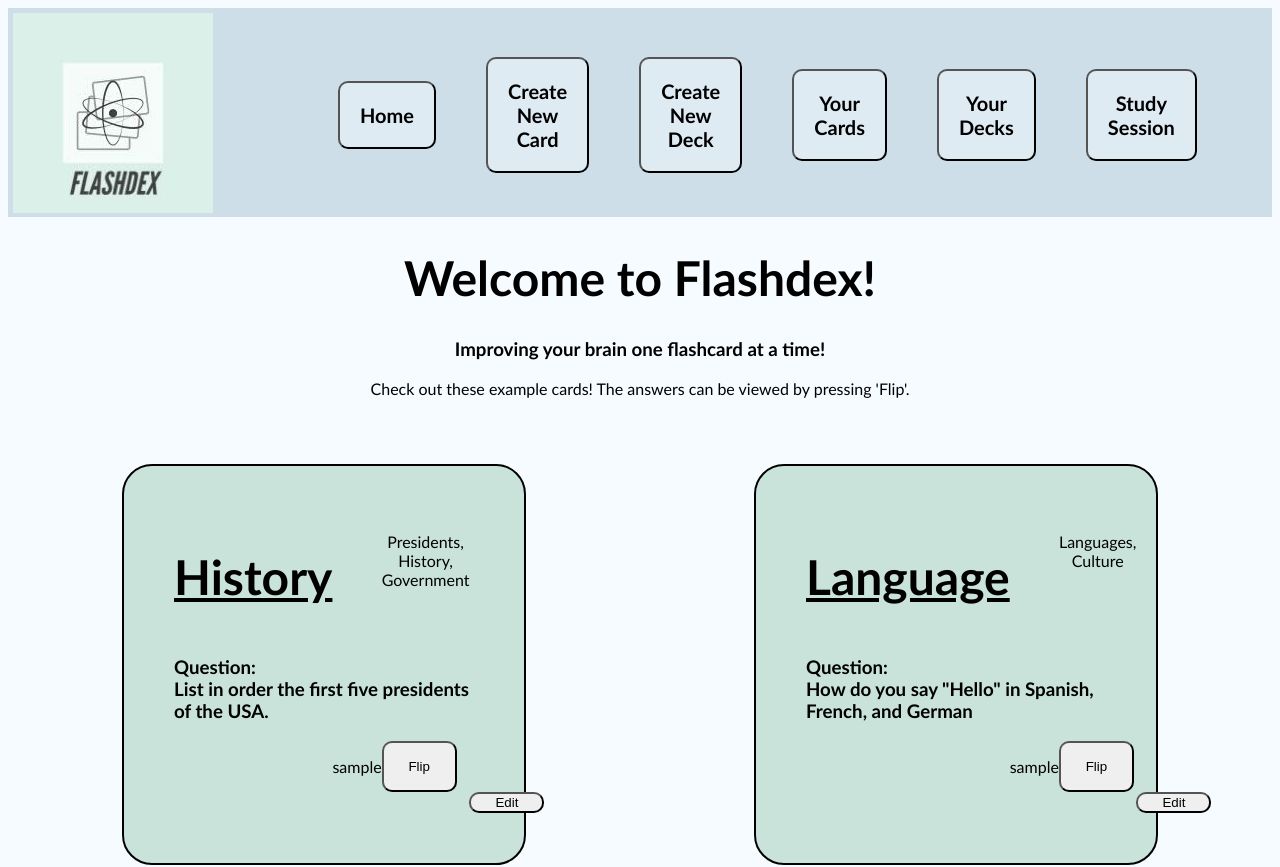
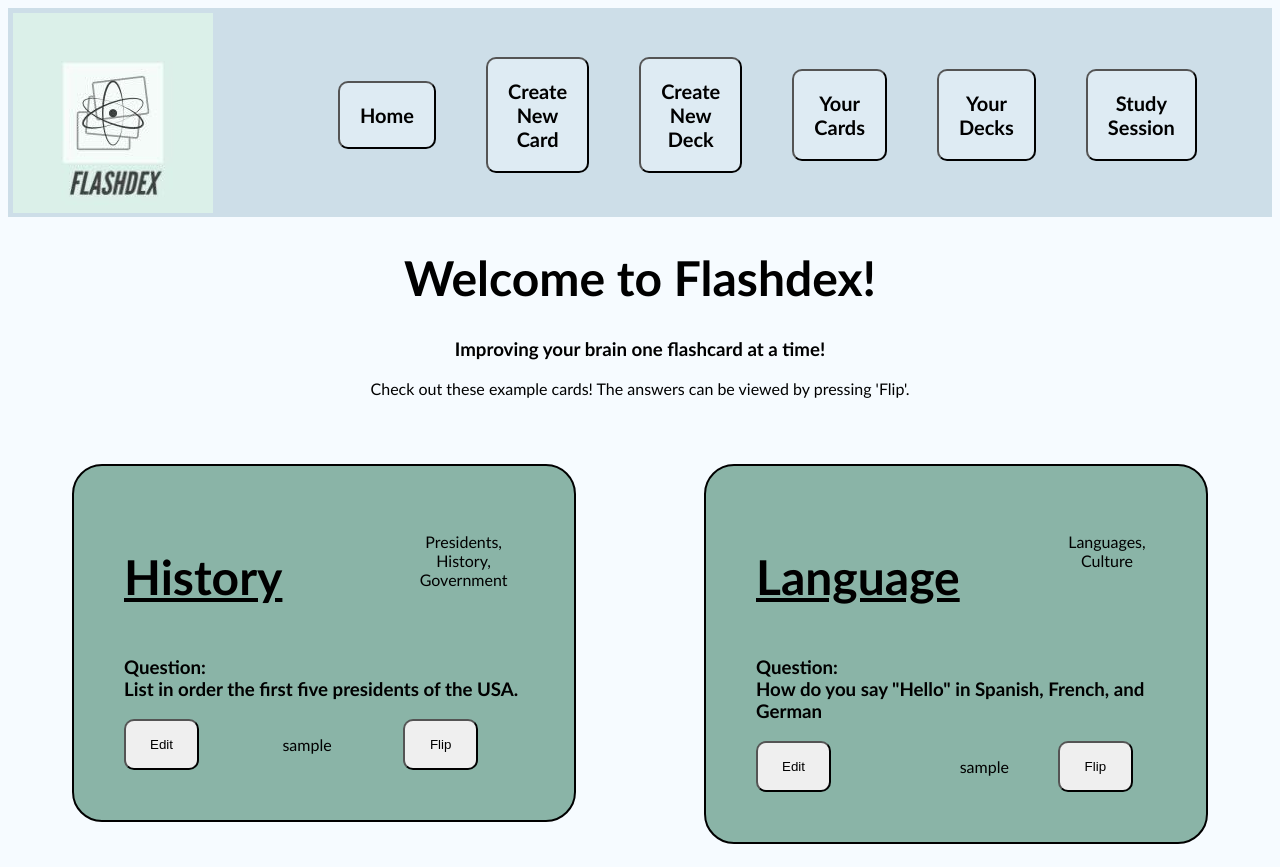
Before and after one commit to itomasek/Final-Capstone, a Vue app in the folder vue/: page / in a window 1280 px wide. Shown: the top 867 px of the page. Built offline with nearby package versions, Linux system fonts and the light colour scheme; sample sign-in values are in the browser's storage.

Commit message:
Card grid fix

```diff
--- a/vue/src/components/Card.vue
+++ b/vue/src/components/Card.vue
@@ -79,12 +79,6 @@
   background-color: #DBF0E9;
   width: 400px;
 }
-.edit {
-  width: 75px;
-}
-.flip{
-  width: 75px;
-}
 
 
 .subject {
@@ -103,6 +97,7 @@
 .edit {
   grid-area: edit;
   border-radius: 10px;
+  width: 75px;
 }
 
 .author {
@@ -115,6 +110,7 @@
 .flip {
   grid-area: flip;
   border-radius: 10px;
+  width: 75px;
 }
 
 .answer {
--- a/vue/src/components/DeckCard.vue
+++ b/vue/src/components/DeckCard.vue
@@ -67,7 +67,7 @@
 };
 </script>
 
-<style>
+<style scoped>
 #front {
   font-family: "Trebuchet MS", "Lucida Sans Unicode", "Lucida Grande",
     "Lucida Sans", Arial, sans-serif;
```
